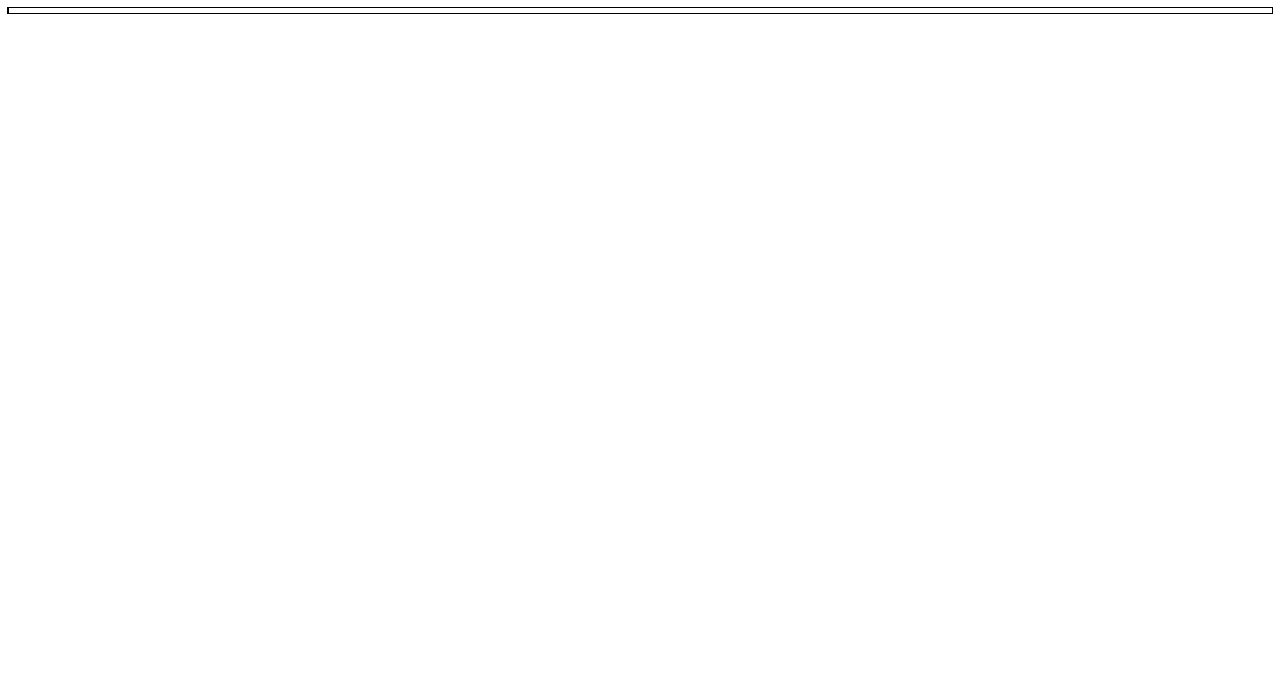
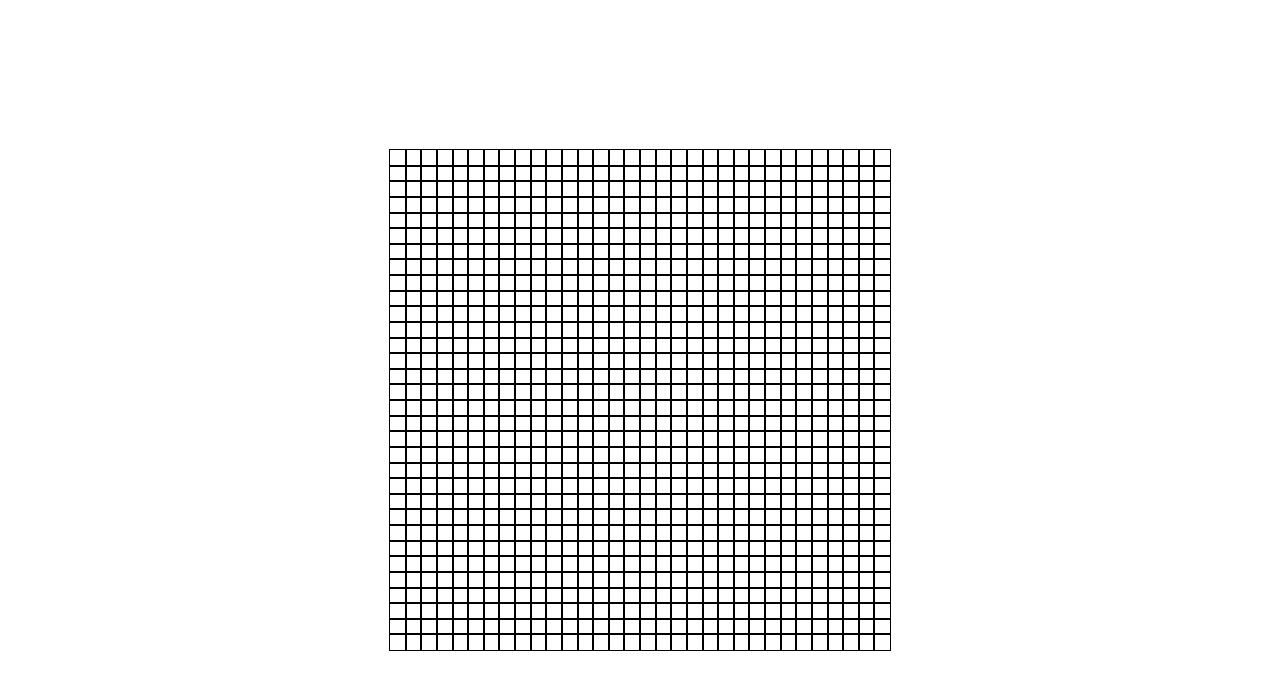
Before and after one commit to fahrcelsius/Etch-A-Sketch, a plain HTML site: page index.html in a window 1280 px wide. Drawn offline with Linux system fonts and the light colour scheme.

Commit message:
Adding variables to height and width

```diff
--- a/style.css
+++ b/style.css
@@ -1,11 +1,33 @@
+:root {
+  --containerHeight: 500px;
+  --containerWidth: 500px;
+  --gridInput: {girdInput};
+}
+
+body {
+  display: flex;
+  justify-content: center;
+  align-items: center;
+  height: 100vh;
+  margin: 0;
+}
+
 div {
   outline: 1px solid black;
 }
 
 .container {
   display: flex;
+  height: var(--containerHeight);
+  width: var(--containerWidth);
+  flex-wrap: wrap;
 }
 
 .mainGrids {
-  height: 5px;
+  /* height: 100%; */
+  /* flex: 1; */
+  width: calc(var(--containerWidth) / 32);
+  height: calc(var(--containerHeight) / 32);
+  flex-wrap: wrap;
+  outline: 1px solid black;
 }
```
